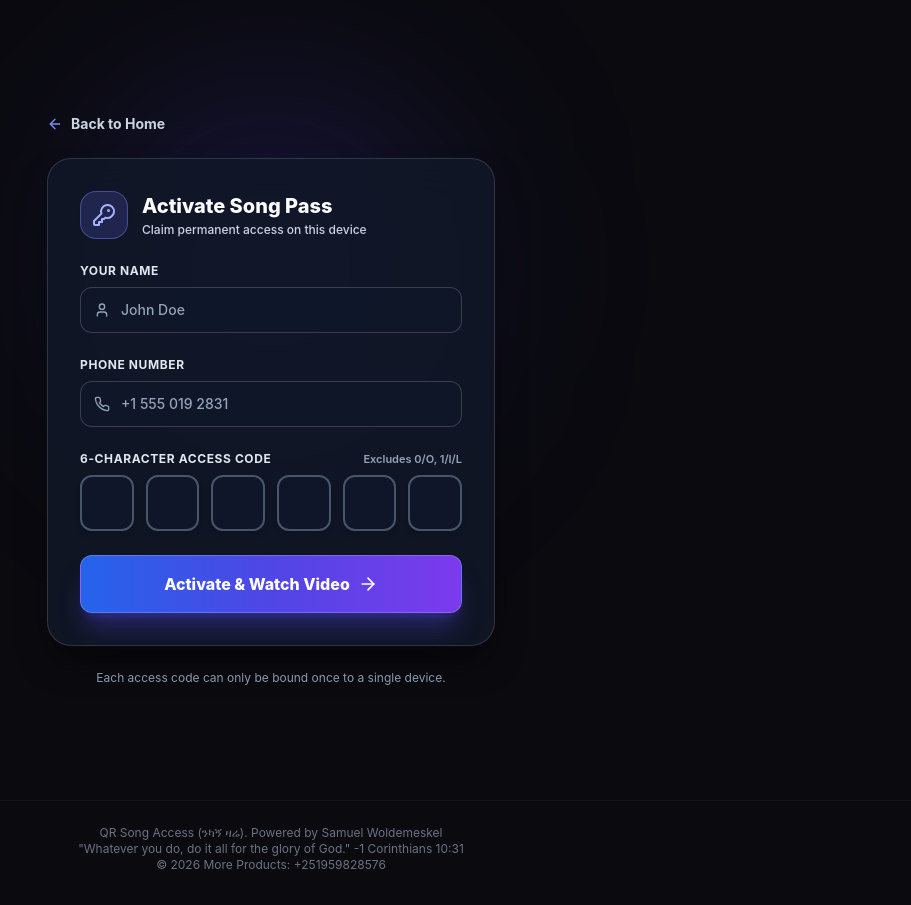
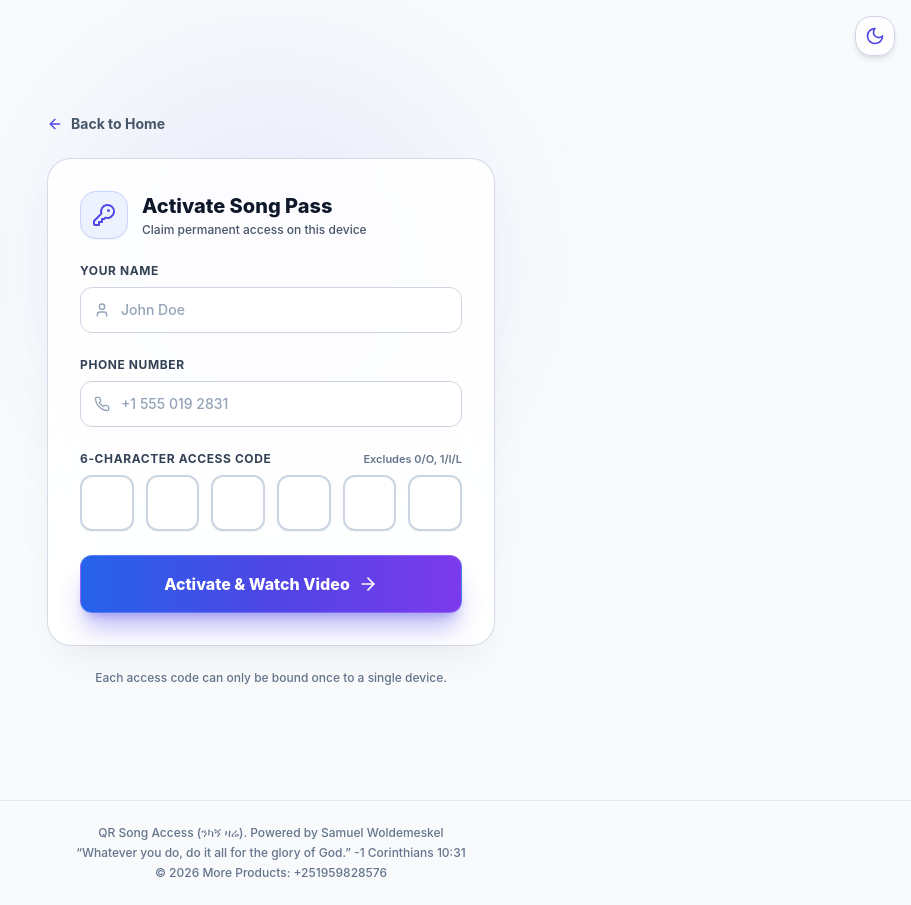
Before and after one commit to Samieyu/melodypass-frontend, a Next.js app: page /access in a window 1280 px wide. Shown: the whole page, without its empty margins (369-1280 px from the left). Built offline with nearby package versions, Linux system fonts and the light colour scheme; no server answers.

Commit message:
feat: add dark mode and light mode with light mode as default

```diff
--- a/src/app/access/page.tsx
+++ b/src/app/access/page.tsx
@@ -9,32 +9,32 @@ export default function AccessPage() {
   return (
     <div className="relative min-h-screen flex flex-col items-center justify-center p-4">
       {/* Background glow */}
-      <div className="absolute top-1/3 left-1/2 -translate-x-1/2 -translate-y-1/2 w-80 h-80 bg-indigo-600/25 rounded-full blur-[110px] pointer-events-none" />
+      <div className="absolute top-1/3 left-1/2 -translate-x-1/2 -translate-y-1/2 w-80 h-80 bg-indigo-500/15 dark:bg-indigo-600/25 rounded-full blur-[110px] pointer-events-none" />
 
       <div className="w-full max-w-md mx-auto z-10">
         {/* Back navigation */}
         <Link
           href="/"
-          className="inline-flex items-center gap-2 text-sm font-bold text-slate-300 hover:text-white transition-colors mb-6"
+          className="inline-flex items-center gap-2 text-sm font-bold text-slate-600 hover:text-slate-900 dark:text-slate-300 dark:hover:text-white transition-colors mb-6"
         >
-          <ArrowLeft className="w-4 h-4 text-indigo-400" />
+          <ArrowLeft className="w-4 h-4 text-indigo-600 dark:text-indigo-400" />
           <span>Back to Home</span>
         </Link>
 
         {/* Card Container */}
-        <div className="glass-panel rounded-3xl p-6 sm:p-8 shadow-2xl border border-white/20">
+        <div className="glass-panel rounded-3xl p-6 sm:p-8 shadow-xl dark:shadow-2xl border border-slate-200 dark:border-white/20">
           <div className="flex items-center gap-3.5 mb-6">
-            <div className="w-12 h-12 rounded-2xl bg-indigo-500/20 border border-indigo-400/40 flex items-center justify-center text-indigo-300 shadow-sm">
+            <div className="w-12 h-12 rounded-2xl bg-indigo-50 dark:bg-indigo-500/20 border border-indigo-200 dark:border-indigo-400/40 flex items-center justify-center text-indigo-600 dark:text-indigo-300 shadow-sm">
               <KeyRound className="w-6 h-6" />
             </div>
             <div>
-              <h1 className="text-xl font-extrabold text-white">Activate Song Pass</h1>
-              <p className="text-xs font-medium text-slate-300 mt-0.5">Claim permanent access on this device</p>
+              <h1 className="text-xl font-extrabold text-slate-900 dark:text-white">Activate Song Pass</h1>
+              <p className="text-xs font-medium text-slate-600 dark:text-slate-300 mt-0.5">Claim permanent access on this device</p>
             </div>
           </div>
 
           <Suspense fallback={
-            <div className="py-12 flex justify-center text-indigo-400">
+            <div className="py-12 flex justify-center text-indigo-600 dark:text-indigo-400">
               <Loader2 className="w-8 h-8 animate-spin" />
             </div>
           }>
@@ -42,7 +42,7 @@ export default function AccessPage() {
           </Suspense>
         </div>
 
-        <p className="text-center text-xs text-slate-400 mt-6">
+        <p className="text-center text-xs text-slate-500 dark:text-slate-400 mt-6 font-medium">
           Each access code can only be bound once to a single device.
         </p>
       </div>
--- a/src/app/globals.css
+++ b/src/app/globals.css
@@ -3,6 +3,11 @@
 @tailwind utilities;
 
 :root {
+  --background: #f8fafc;
+  --foreground: #0f172a;
+}
+
+.dark {
   --background: #0b0f19;
   --foreground: #f8fafc;
 }
@@ -13,37 +18,67 @@ body {
   min-height: 100vh;
   font-family: 'Inter', system-ui, -apple-system, sans-serif;
   overflow-x: hidden;
+  transition: background-color 0.25s ease, color 0.25s ease;
 }
 
 /* Modern High-Legibility Glassmorphism */
 .glass-panel {
-  background: rgba(17, 24, 39, 0.85);
+  background: rgba(255, 255, 255, 0.88);
   backdrop-filter: blur(20px);
   -webkit-backdrop-filter: blur(20px);
+  border: 1px solid rgba(203, 213, 225, 0.85);
+  box-shadow: 0 20px 40px -15px rgba(15, 23, 42, 0.08);
+}
+
+.dark .glass-panel {
+  background: rgba(17, 24, 39, 0.88);
   border: 1px solid rgba(255, 255, 255, 0.14);
   box-shadow: 0 20px 40px -15px rgba(0, 0, 0, 0.7);
 }
 
 .glass-card {
-  background: rgba(30, 41, 59, 0.7);
+  background: rgba(255, 255, 255, 0.8);
   backdrop-filter: blur(16px);
   -webkit-backdrop-filter: blur(16px);
+  border: 1px solid rgba(226, 232, 240, 0.9);
+  box-shadow: 0 10px 25px -5px rgba(15, 23, 42, 0.05);
+}
+
+.dark .glass-card {
+  background: rgba(30, 41, 59, 0.7);
   border: 1px solid rgba(255, 255, 255, 0.12);
   box-shadow: 0 10px 25px -5px rgba(0, 0, 0, 0.5);
 }
 
 .glass-input {
-  background: rgba(15, 23, 42, 0.85);
-  border: 1.5px solid rgba(255, 255, 255, 0.18);
-  color: #ffffff;
+  background: #ffffff;
+  border: 1.5px solid #cbd5e1;
+  color: #0f172a;
   transition: all 0.2s ease;
 }
 
 .glass-input:hover {
+  border-color: #94a3b8;
+}
+
+.glass-input:focus {
+  border-color: #4f46e5;
+  background: #ffffff;
+  box-shadow: 0 0 0 3px rgba(99, 102, 241, 0.25);
+  outline: none;
+}
+
+.dark .glass-input {
+  background: rgba(15, 23, 42, 0.85);
+  border: 1.5px solid rgba(255, 255, 255, 0.18);
+  color: #ffffff;
+}
+
+.dark .glass-input:hover {
   border-color: rgba(255, 255, 255, 0.3);
 }
 
-.glass-input:focus {
+.dark .glass-input:focus {
   border-color: #6366f1;
   background: rgba(15, 23, 42, 0.95);
   box-shadow: 0 0 0 3px rgba(99, 102, 241, 0.35);
@@ -57,14 +92,22 @@ body {
 }
 
 ::-webkit-scrollbar-track {
-  background: #0b0f19;
+  background: transparent;
 }
 
 ::-webkit-scrollbar-thumb {
-  background: #334155;
+  background: #cbd5e1;
   border-radius: 9999px;
 }
 
 ::-webkit-scrollbar-thumb:hover {
   background: #6366f1;
 }
+
+.dark ::-webkit-scrollbar-thumb {
+  background: #334155;
+}
+
+.dark ::-webkit-scrollbar-thumb:hover {
+  background: #6366f1;
+}
--- a/src/app/layout.tsx
+++ b/src/app/layout.tsx
@@ -1,12 +1,18 @@
-import type { Metadata } from 'next';
+import type { Metadata, Viewport } from 'next';
 import './globals.css';
 import { ColdStartBanner } from '@/components/ColdStartBanner';
+import { ThemeToggle } from '@/components/ThemeToggle';
 
 export const metadata: Metadata = {
   title: 'QR Album Access — Exclusive Digital Music Experience',
   description:
     'Scan your QR code, enter your 6-character access code, and gain instant, permanent access to exclusive digital music albums on your device.',
-  viewport: 'width=device-width, initial-scale=1, maximum-scale=1',
+};
+
+export const viewport: Viewport = {
+  width: 'device-width',
+  initialScale: 1,
+  maximumScale: 1,
 };
 
 export default function RootLayout({
@@ -15,13 +21,35 @@ export default function RootLayout({
   children: React.ReactNode;
 }) {
   return (
-    <html lang="en" className="dark">
-      <body className="bg-[#0a0a0f] text-gray-100 min-h-screen flex flex-col selection:bg-brand-500 selection:text-white">
+    <html lang="en" suppressHydrationWarning>
+      <head>
+        <script
+          dangerouslySetInnerHTML={{
+            __html: `(function() {
+              try {
+                var theme = localStorage.getItem('melodypass_theme');
+                if (theme === 'dark') {
+                  document.documentElement.classList.add('dark');
+                } else {
+                  document.documentElement.classList.remove('dark');
+                }
+              } catch (e) {}
+            })();`,
+          }}
+        />
+      </head>
+      <body className="bg-slate-50 dark:bg-[#0b0f19] text-slate-900 dark:text-slate-100 min-h-screen flex flex-col selection:bg-indigo-600 selection:text-white transition-colors duration-200">
         <ColdStartBanner />
+
+        {/* Floating Theme Toggle in top-right */}
+        <div className="fixed top-4 right-4 z-50">
+          <ThemeToggle />
+        </div>
+
         <main className="flex-1 flex flex-col">{children}</main>
-        <footer className="py-6 text-center text-xs text-gray-500 border-t border-white/5">
-          <p> QR Song Access (ንካኝ ዛሬ). Powered by Samuel Woldemeskel</p>
-          <p> "Whatever you do, do it all for the glory of God." -1 Corinthians 10:31</p>
+        <footer className="py-6 text-center text-xs text-slate-500 dark:text-slate-400 border-t border-slate-200 dark:border-white/10 space-y-1 font-medium">
+          <p>QR Song Access (ንካኝ ዛሬ). Powered by Samuel Woldemeskel</p>
+          <p>&ldquo;Whatever you do, do it all for the glory of God.&rdquo; -1 Corinthians 10:31</p>
           <p>© {new Date().getFullYear()} More Products: +251959828576</p>
         </footer>
       </body>
--- a/src/components/AccessCodeForm.tsx
+++ b/src/components/AccessCodeForm.tsx
@@ -137,13 +137,13 @@ export function AccessCodeForm() {
     <form onSubmit={handleSubmit} className="w-full space-y-6">
       {/* Cached Session Quick Resume Card */}
       {cachedAlbumId && (
-        <div className="p-4 rounded-2xl bg-gradient-to-r from-emerald-500/20 via-indigo-500/20 to-purple-500/20 border-2 border-emerald-500/40 text-white space-y-3 shadow-xl">
-          <div className="flex items-center gap-2 text-emerald-300 font-bold text-sm">
-            <CheckCircle2 className="w-5 h-5 text-emerald-400 shrink-0" />
+        <div className="p-4 rounded-2xl bg-gradient-to-r from-emerald-500/10 via-indigo-500/10 to-purple-500/10 dark:from-emerald-500/20 dark:via-indigo-500/20 dark:to-purple-500/20 border-2 border-emerald-500/30 dark:border-emerald-500/40 text-slate-800 dark:text-white space-y-3 shadow-md dark:shadow-xl">
+          <div className="flex items-center gap-2 text-emerald-600 dark:text-emerald-300 font-bold text-sm">
+            <CheckCircle2 className="w-5 h-5 text-emerald-500 dark:text-emerald-400 shrink-0" />
             <span>Device Already Verified!</span>
           </div>
-          <p className="text-xs text-slate-200 leading-relaxed font-medium">
-            You already unlocked <strong className="text-white">ንካኝ ዛሬ</strong> on this device. You can jump directly to the video without entering your code again.
+          <p className="text-xs text-slate-600 dark:text-slate-200 leading-relaxed font-medium">
+            You already unlocked <strong className="text-slate-900 dark:text-white">ንካኝ ዛሬ</strong> on this device. You can jump directly to the video without entering your code again.
           </p>
           <button
             type="button"
@@ -154,33 +154,33 @@ export function AccessCodeForm() {
             <ArrowRight className="w-4 h-4" />
           </button>
           <div className="text-center pt-1">
-            <span className="text-[11px] text-slate-400 font-medium">Or enter a different code below</span>
+            <span className="text-[11px] text-slate-500 dark:text-slate-400 font-medium">Or enter a different code below</span>
           </div>
         </div>
       )}
 
       {/* Error Alert */}
       {error && (
-        <div className="p-4 rounded-xl bg-red-500/15 border-2 border-red-500/40 text-red-200 text-sm flex items-start gap-3 animate-shake shadow-lg">
-          <AlertCircle className="w-5 h-5 text-red-400 shrink-0 mt-0.5" />
+        <div className="p-4 rounded-xl bg-red-500/10 dark:bg-red-500/15 border-2 border-red-500/30 dark:border-red-500/40 text-red-700 dark:text-red-200 text-sm flex items-start gap-3 animate-shake shadow-sm">
+          <AlertCircle className="w-5 h-5 text-red-600 dark:text-red-400 shrink-0 mt-0.5" />
           <div>
-            <p className="font-bold text-white">Access Denied</p>
-            <p className="text-xs text-red-200 mt-0.5 font-medium">{error}</p>
+            <p className="font-bold text-red-900 dark:text-white">Access Denied</p>
+            <p className="text-xs text-red-700 dark:text-red-200 mt-0.5 font-medium">{error}</p>
           </div>
         </div>
       )}
 
       {/* Success Alert */}
       {successMsg && (
-        <div className="p-4 rounded-xl bg-emerald-500/15 border-2 border-emerald-500/40 text-emerald-200 text-sm flex items-center gap-3 shadow-lg">
-          <CheckCircle2 className="w-5 h-5 text-emerald-400 shrink-0" />
-          <span className="font-medium text-white">{successMsg}</span>
+        <div className="p-4 rounded-xl bg-emerald-500/10 dark:bg-emerald-500/15 border-2 border-emerald-500/30 dark:border-emerald-500/40 text-emerald-700 dark:text-emerald-200 text-sm flex items-center gap-3 shadow-sm">
+          <CheckCircle2 className="w-5 h-5 text-emerald-600 dark:text-emerald-400 shrink-0" />
+          <span className="font-medium text-emerald-900 dark:text-white">{successMsg}</span>
         </div>
       )}
 
       {/* Name Input */}
       <div>
-        <label className="block text-xs font-bold text-slate-200 uppercase tracking-wider mb-2">
+        <label className="block text-xs font-bold text-slate-700 dark:text-slate-200 uppercase tracking-wider mb-2">
           Your Name
         </label>
         <div className="relative">
@@ -191,14 +191,14 @@ export function AccessCodeForm() {
             value={name}
             onChange={(e) => setName(e.target.value)}
             placeholder="John Doe"
-            className="w-full pl-10 pr-4 py-3 rounded-xl glass-input text-sm text-white placeholder-slate-400 font-medium"
+            className="w-full pl-10 pr-4 py-3 rounded-xl glass-input text-sm text-slate-900 dark:text-white placeholder-slate-400 font-medium"
           />
         </div>
       </div>
 
       {/* Phone Input */}
       <div>
-        <label className="block text-xs font-bold text-slate-200 uppercase tracking-wider mb-2">
+        <label className="block text-xs font-bold text-slate-700 dark:text-slate-200 uppercase tracking-wider mb-2">
           Phone Number
         </label>
         <div className="relative">
@@ -209,7 +209,7 @@ export function AccessCodeForm() {
             value={phone}
             onChange={(e) => setPhone(e.target.value)}
             placeholder="+1 555 019 2831"
-            className="w-full pl-10 pr-4 py-3 rounded-xl glass-input text-sm text-white placeholder-slate-400 font-medium"
+            className="w-full pl-10 pr-4 py-3 rounded-xl glass-input text-sm text-slate-900 dark:text-white placeholder-slate-400 font-medium"
           />
         </div>
       </div>
@@ -217,10 +217,10 @@ export function AccessCodeForm() {
       {/* 6-Character Access Code Boxes */}
       <div>
         <div className="flex justify-between items-center mb-2">
-          <label className="block text-xs font-bold text-slate-200 uppercase tracking-wider">
+          <label className="block text-xs font-bold text-slate-700 dark:text-slate-200 uppercase tracking-wider">
             6-Character Access Code
           </label>
-          <span className="text-[11px] font-semibold text-slate-400">Excludes 0/O, 1/I/L</span>
+          <span className="text-[11px] font-semibold text-slate-500 dark:text-slate-400">Excludes 0/O, 1/I/L</span>
         </div>
 
         <div className="grid grid-cols-6 gap-2 sm:gap-3">
@@ -234,7 +234,7 @@ export function AccessCodeForm() {
               onChange={(e) => handleDigitChange(idx, e.target.value)}
               onKeyDown={(e) => handleKeyDown(idx, e)}
               onPaste={handlePaste}
-              className="w-full h-14 text-center text-2xl font-black font-mono tracking-wider rounded-xl bg-slate-900/95 border-2 border-slate-600 text-indigo-300 uppercase focus:border-indigo-400 focus:bg-slate-900 focus:ring-2 focus:ring-indigo-500/40 transition-all outline-none shadow-md"
+              className="w-full h-14 text-center text-2xl font-black font-mono tracking-wider rounded-xl bg-white border-2 border-slate-300 text-indigo-700 focus:border-indigo-600 focus:ring-2 focus:ring-indigo-500/25 dark:bg-slate-900/95 dark:border-slate-600 dark:text-indigo-300 dark:focus:border-indigo-400 dark:focus:bg-slate-900 dark:focus:ring-indigo-500/40 uppercase transition-all outline-none shadow-sm dark:shadow-md"
             />
           ))}
         </div>
--- a/src/components/ColdStartBanner.tsx
+++ b/src/components/ColdStartBanner.tsx
@@ -23,7 +23,7 @@ export function ColdStartBanner() {
     <div className="fixed top-4 left-1/2 -translate-x-1/2 z-50 animate-bounce transition-all duration-300">
       <div className="bg-gradient-to-r from-amber-500/90 via-purple-600/90 to-indigo-600/90 text-white px-5 py-2.5 rounded-full shadow-2xl backdrop-blur-md border border-white/20 flex items-center gap-3 text-sm font-medium">
         <Loader2 className="w-4 h-4 animate-spin text-amber-200" />
-        <span>Waking up the server, this may take a moment…</span>
+        <span>Just a moment…</span>
         <Zap className="w-4 h-4 text-amber-300 animate-pulse" />
       </div>
     </div>
--- /dev/null
+++ b/src/components/ThemeToggle.tsx
@@ -0,0 +1,55 @@
+'use client';
+
+import React, { useEffect, useState } from 'react';
+import { Sun, Moon } from 'lucide-react';
+
+export function ThemeToggle() {
+  const [theme, setTheme] = useState<'light' | 'dark'>('light');
+  const [mounted, setMounted] = useState(false);
+
+  useEffect(() => {
+    setMounted(true);
+    // Check saved theme in localStorage, default to 'light'
+    const savedTheme = localStorage.getItem('melodypass_theme') as 'light' | 'dark' | null;
+    if (savedTheme === 'dark') {
+      setTheme('dark');
+      document.documentElement.classList.add('dark');
+    } else {
+      setTheme('light');
+      document.documentElement.classList.remove('dark');
+    }
+  }, []);
+
+  const toggleTheme = () => {
+    const nextTheme = theme === 'light' ? 'dark' : 'light';
+    setTheme(nextTheme);
+    localStorage.setItem('melodypass_theme', nextTheme);
+    if (nextTheme === 'dark') {
+      document.documentElement.classList.add('dark');
+    } else {
+      document.documentElement.classList.remove('dark');
+    }
+  };
+
+  if (!mounted) {
+    return (
+      <div className="w-10 h-10 rounded-full border border-slate-300 dark:border-white/20 opacity-0" />
+    );
+  }
+
+  return (
+    <button
+      type="button"
+      onClick={toggleTheme}
+      aria-label={`Switch to ${theme === 'light' ? 'dark' : 'light'} mode`}
+      className="relative flex items-center justify-center w-10 h-10 rounded-2xl bg-white/80 dark:bg-slate-900/80 border border-slate-300 dark:border-slate-700/80 shadow-md hover:shadow-lg text-slate-700 dark:text-amber-300 backdrop-blur-md transition-all duration-200 active:scale-95 focus:outline-none focus:ring-2 focus:ring-indigo-500/50"
+      title={`Switch to ${theme === 'light' ? 'dark' : 'light'} mode`}
+    >
+      {theme === 'light' ? (
+        <Moon className="w-5 h-5 text-indigo-600 transition-transform rotate-0 hover:-rotate-12" />
+      ) : (
+        <Sun className="w-5 h-5 text-amber-400 transition-transform rotate-0 hover:rotate-45" />
+      )}
+    </button>
+  );
+}
--- a/tailwind.config.js
+++ b/tailwind.config.js
@@ -1,5 +1,6 @@
 /** @type {import('tailwindcss').Config} */
 module.exports = {
+  darkMode: 'class',
   content: [
     './src/pages/**/*.{js,ts,jsx,tsx,mdx}',
     './src/components/**/*.{js,ts,jsx,tsx,mdx}',
```
Also changed, not shown: src/app/album/[id]/page.tsx (+10 -10 lines), src/app/page.tsx (+21 -21 lines), src/components/AudioPlayer.tsx (+29 -27 lines).
